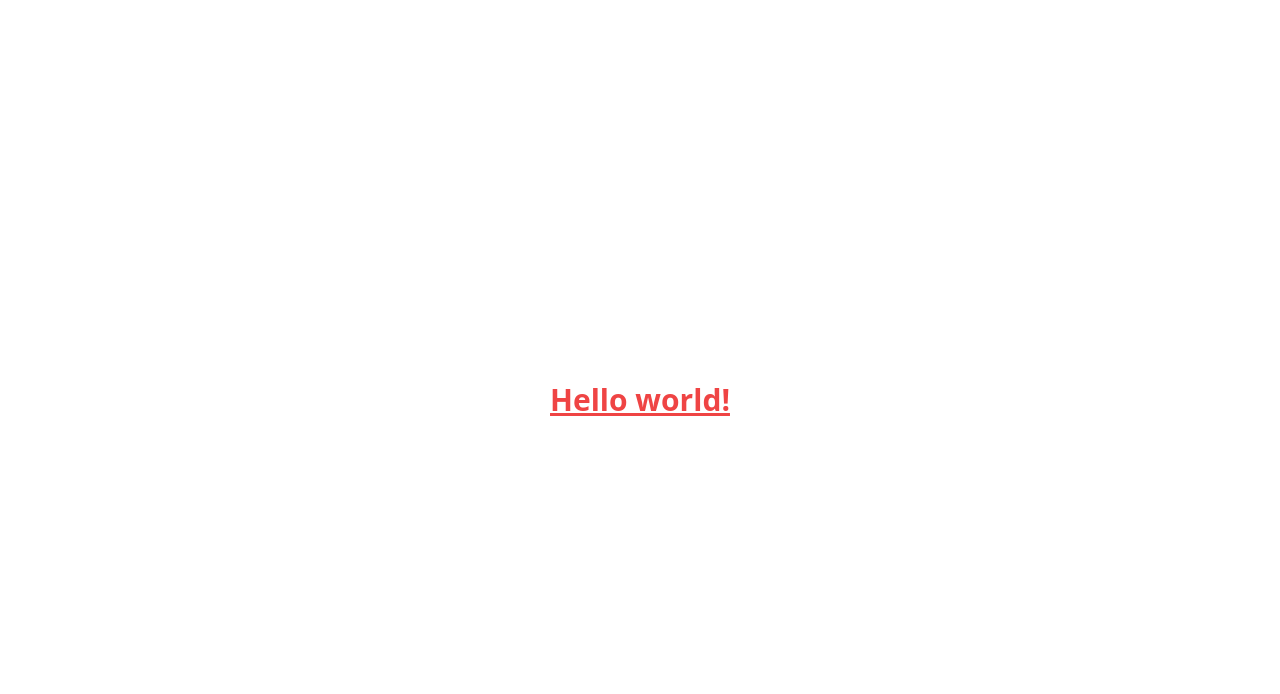
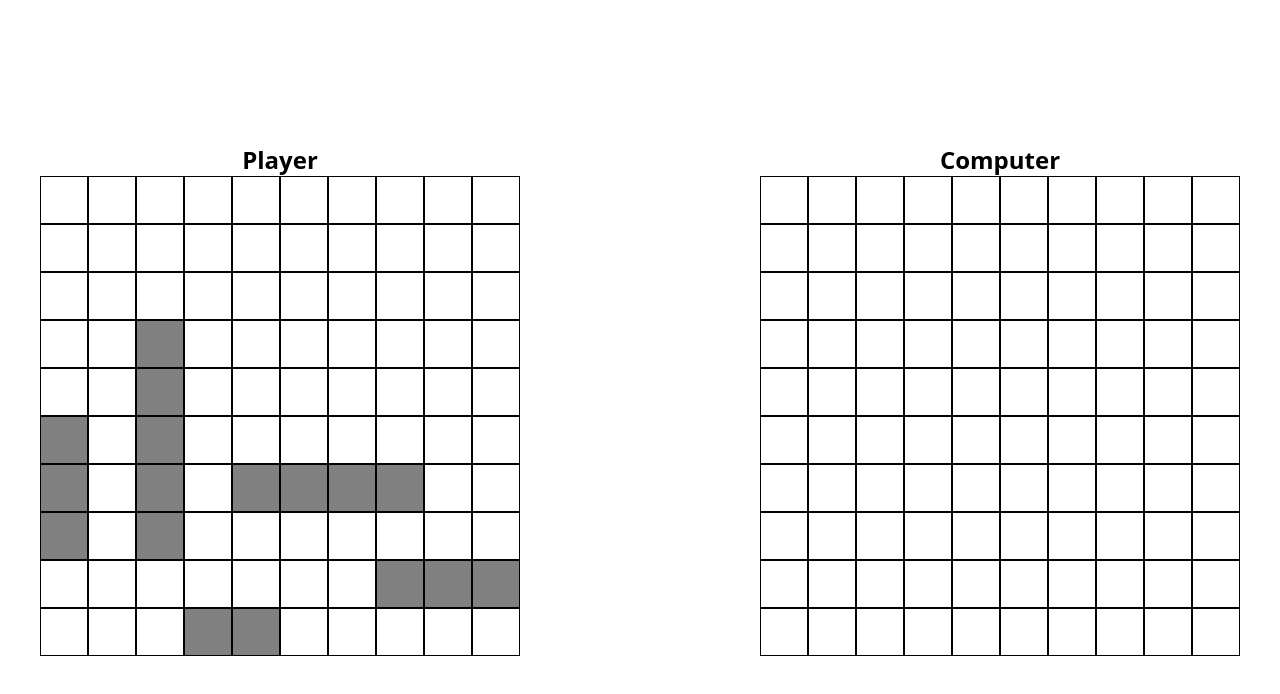
Before and after one commit to aarnif/battleship, a React (Vite) app: page / in a window 1280 px wide. Shown: the top 694 px of the page. Built offline with nearby package versions, Linux system fonts and the light colour scheme.

Commit message:
Add game ui

```diff
--- a/src/App.jsx
+++ b/src/App.jsx
@@ -1,6 +1,106 @@
+import { useState, useEffect, useRef } from "react";
+
+import Player from "../classes/Player.js";
+import Ai from "../classes/Ai.js";
+import GameBoard from "./components/GameBoard.jsx";
+
+const player = new Player("Player");
+const ai = new Ai("Computer");
+
 const App = () => {
+  const newGameRef = useRef(null);
+  const [rounds, setRounds] = useState(1);
+  const [playerName, setPlayerName] = useState(player.name);
+  const [aiName, setAiName] = useState(ai.name);
+  const [playerGameBoard, setPlayerGameBoard] = useState(player.getBoard());
+  const [aiGameBoard, setAiGameBoard] = useState(ai.getBoard());
+  const [clickedCells, setClickedCells] = useState([]);
+  const [gameOverMessage, setGameOverMessage] = useState("");
+
+  useEffect(() => {
+    handleNewGame();
+  }, []);
+
+  const handleNewGame = () => {
+    player.gameBoard.reset();
+    ai.gameBoard.reset();
+    player.gameBoard.placeShipsRandomly();
+    ai.gameBoard.placeShipsRandomly();
+    setPlayerGameBoard(player.getBoard());
+    setAiGameBoard(ai.getBoard());
+    setRounds(1);
+    setClickedCells([]);
+  };
+
+  const checkIfGameOver = (player, ai) => {
+    if (player.gameBoard.allShipsSunk() && ai.gameBoard.allShipsSunk()) {
+      console.log("It's a tie!");
+      setGameOverMessage("It's a tie!");
+      return true;
+    } else if (ai.gameBoard.allShipsSunk()) {
+      console.log("Player wins!");
+      setGameOverMessage("Player wins!");
+      return true;
+    } else if (player.gameBoard.allShipsSunk()) {
+      console.log("Computer wins!");
+      setGameOverMessage("Computer wins!");
+      return true;
+    }
+    return false;
+  };
+
+  const checkIfCellIsClicked = (x, y) => {
+    return clickedCells.some((cell) => cell[0] === x && cell[1] === y);
+  };
+
+  const handleClickCell = (x, y) => {
+    if (checkIfCellIsClicked(x, y)) {
+      console.log(`Cell ${x}, ${y} is already clicked.`);
+      return;
+    }
+
+    console.log(`Clicked ${x}, ${y}`);
+    player.makeMove(ai.gameBoard, [x, y]);
+    ai.makeMove(player.gameBoard);
+
+    if (checkIfGameOver(player, ai)) {
+      console.log(`Game lasted ${rounds} rounds.`);
+      newGameRef.current.showModal();
+    }
+
+    setRounds((prevState) => prevState + 1);
+    setPlayerGameBoard(player.getBoard());
+    setAiGameBoard(ai.getBoard());
+    setClickedCells((prevState) => [...prevState, [x, y]]);
+  };
+
+  const handleClickNewGame = () => {
+    handleNewGame();
+    newGameRef.current.close();
+  };
+
   return (
-    <h1 className="text-3xl font-bold underline text-red-500">Hello world!</h1>
+    <div className="flex-grow max-w-[1200px] flex justify-between items-center">
+      <GameBoard playerName={playerName} gameBoard={playerGameBoard} />
+      <GameBoard
+        playerName={aiName}
+        gameBoard={aiGameBoard}
+        handleClickCell={handleClickCell}
+      />
+      <dialog ref={newGameRef}>
+        <div className="w-[500px] h-[280px] bg-white flex flex-col justify-center items-center">
+          <h1 className="text-3xl font-bold mb-2">Game Over!</h1>
+          <h2 className="text-2xl mb-2">{gameOverMessage}</h2>
+          <h3 className="text-2xl mb-2">Game lasted {rounds} rounds.</h3>
+
+          <div className="flex justify-around w-full">
+            <button className="text-2xl font-bold" onClick={handleClickNewGame}>
+              New Game
+            </button>
+          </div>
+        </div>
+      </dialog>
+    </div>
   );
 };
 
```
